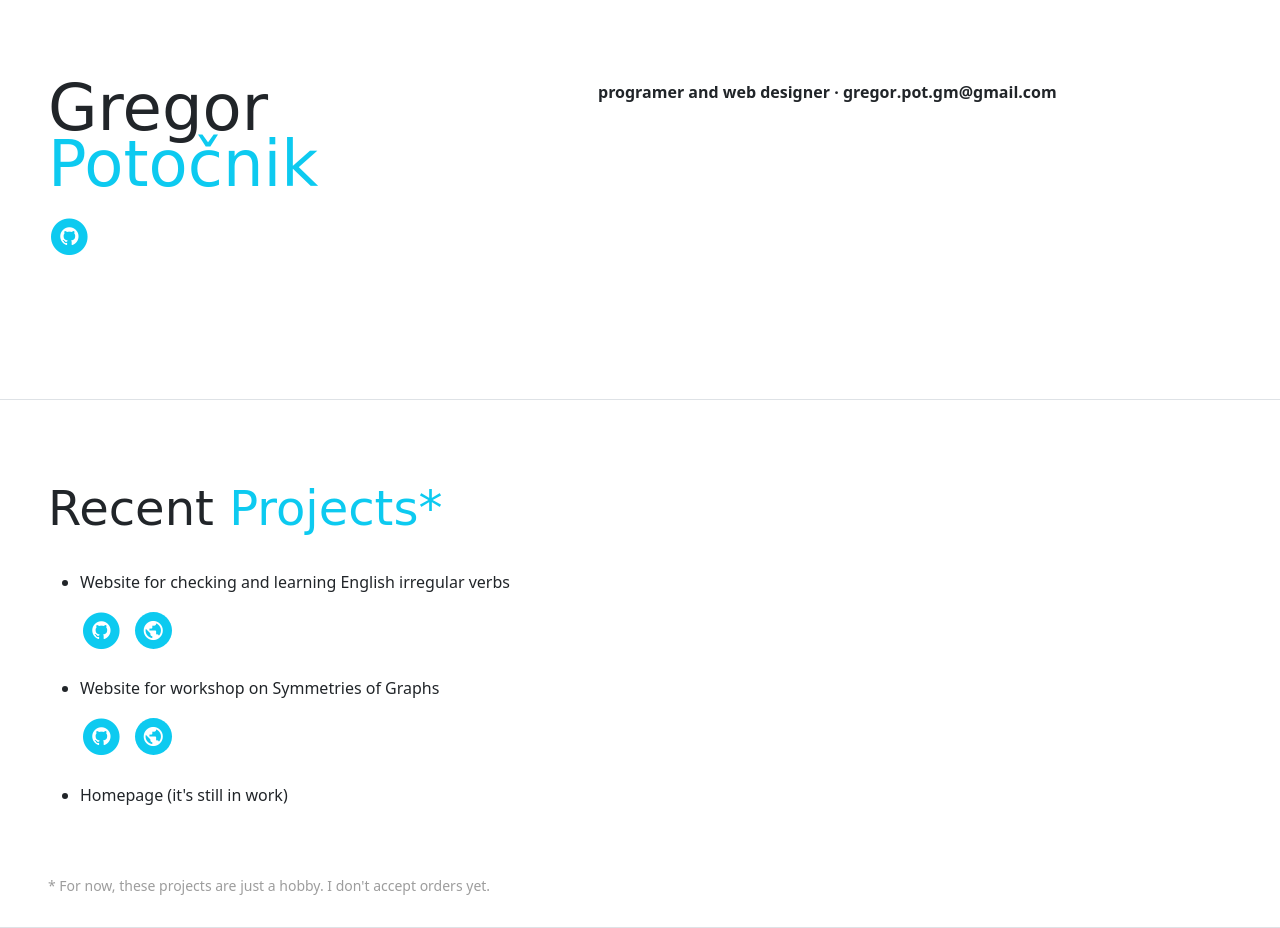
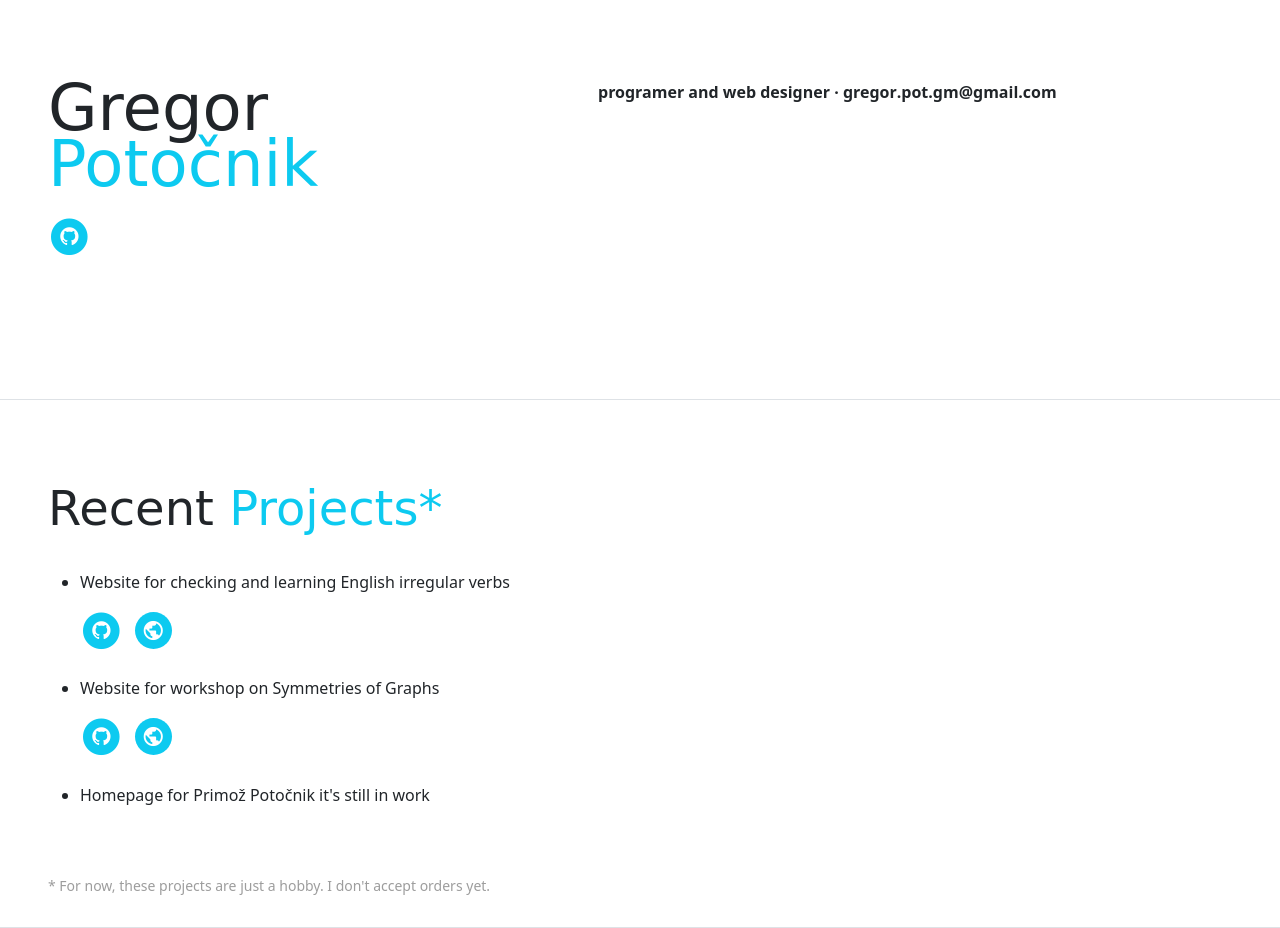
Before and after one commit to Gregorcnik/GregorPotocnik, a plain HTML site: page index.html in a window 1280 px wide. Drawn offline with nearby package versions, Linux system fonts and the light colour scheme; a web font is replaced by a local one.

Commit message:
update index.html

```diff
--- a/index.html
+++ b/index.html
@@ -92,7 +92,7 @@
 
           <br>
           <li>
-            <p>Homepage (it's still in work)</p>
+            <p>Homepage for Primož Potočnik <span class="komentar">it's still in work</span></p>
           </li>
         </ul>
         <small style="position: relative;bottom: -50px; color: #9d9d9d;">
```
